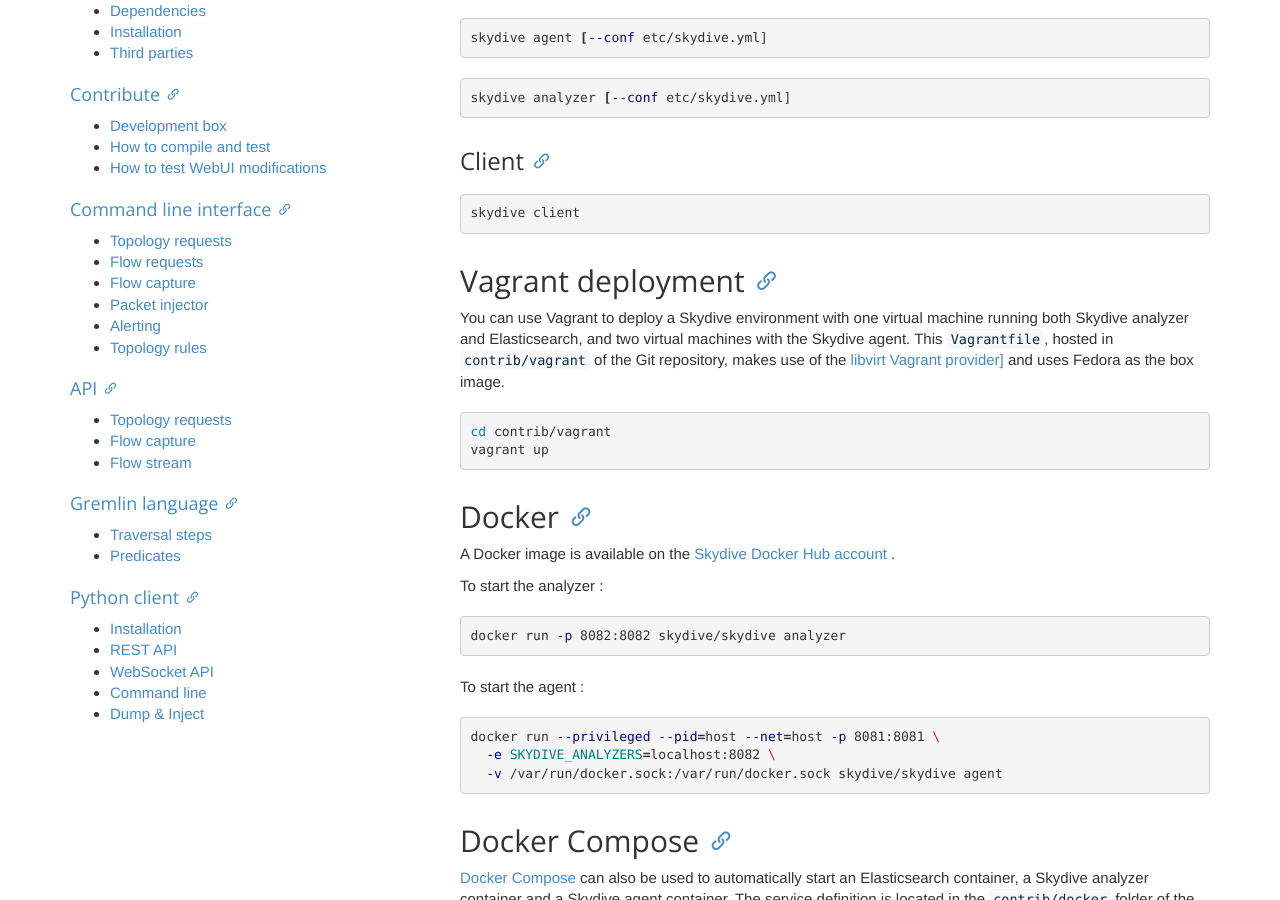
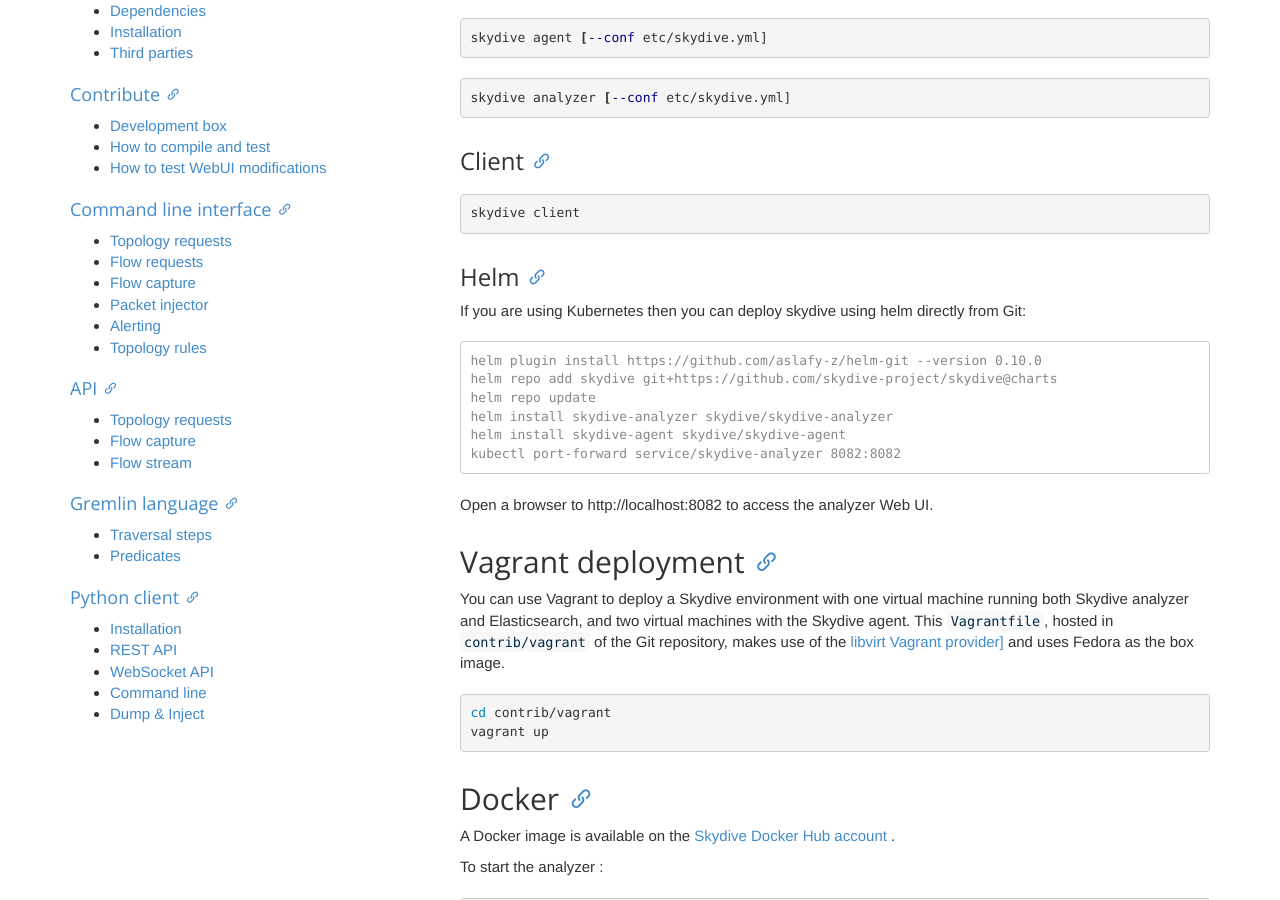
Before and after one commit to skydive-project/skydive.network, a Jekyll site: the page built from documentation/getting-started.md, in a window 1280 px wide and 900 px high, scrolled down 651 px. Built offline with Jekyll 4.4.1, drawn with Linux system fonts in a browser that asks for light colours; nearby versions of some CDN libraries.

Commit message:
getting-started: added helm deployment

````diff
--- a/documentation/getting-started.md
+++ b/documentation/getting-started.md
@@ -45,6 +45,21 @@
 {% highlight shell %}
 skydive client
 {% endhighlight %}
+
+### Helm
+
+If you are using Kubernetes then you can deploy skydive using helm directly from Git:
+
+```console
+helm plugin install https://github.com/aslafy-z/helm-git --version 0.10.0
+helm repo add skydive git+https://github.com/skydive-project/skydive@charts
+helm repo update
+helm install skydive-analyzer skydive/skydive-analyzer
+helm install skydive-agent skydive/skydive-agent
+kubectl port-forward service/skydive-analyzer 8082:8082
+```
+
+Open a browser to http://localhost:8082 to access the analyzer Web UI.
 
 ## Vagrant deployment
 
````
